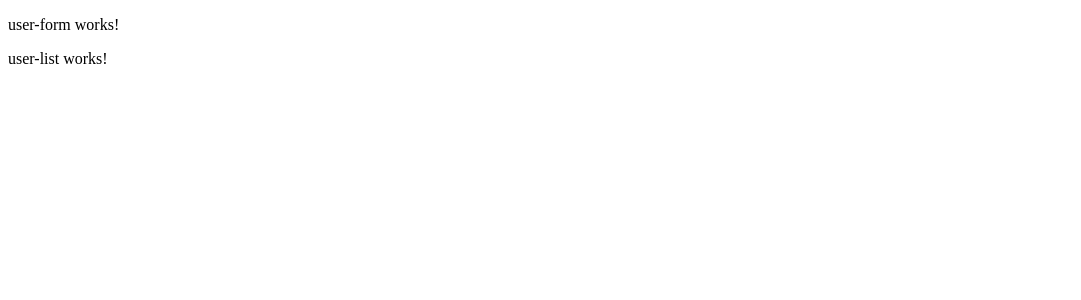
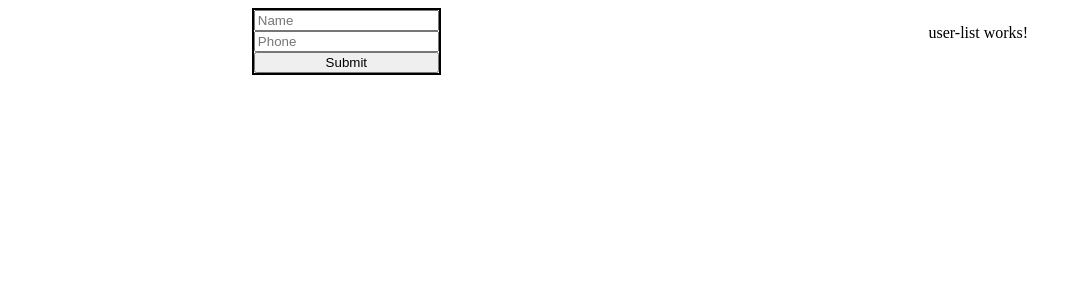
Before and after one commit to HolyMelonSeed/SimpleUserFormApp, an Angular app: page / in a window 1280 px wide. Shown: the top 300 px of the page, without its empty margins (0-1081 px from the left). Built offline with nearby package versions, Linux system fonts and the light colour scheme.

Commit message:
Basic page, basic form, move list-item into user-list folder

```diff
--- a/src/app/app.scss
+++ b/src/app/app.scss
@@ -0,0 +1,5 @@
+.content {
+    display: flex;
+    justify-content: space-around;
+    flex: 1 1;
+}
--- a/src/app/components/user-form/user-form.html
+++ b/src/app/components/user-form/user-form.html
@@ -1 +1,5 @@
-<p>user-form works!</p>
+<form [formGroup]="userForm" (ngSubmit)="OnSubmit()">
+    <input name="name" placeholder="Name" formControlName="name">
+    <input name="phone" placeholder="Phone" formControlName="phone">
+    <button type="submit">Submit</button>
+</form>
--- a/src/app/components/user-form/user-form.scss
+++ b/src/app/components/user-form/user-form.scss
@@ -0,0 +1,5 @@
+form {
+    border: 2px solid black;
+    display: flex;
+    flex-direction: column;
+}
--- a/src/app/components/user-form/user-form.ts
+++ b/src/app/components/user-form/user-form.ts
@@ -1,11 +1,18 @@
 import { Component } from '@angular/core';
+import { FormControl, FormGroup, ReactiveFormsModule } from '@angular/forms';
 
 @Component({
   selector: 'app-user-form',
-  imports: [],
+  imports: [ReactiveFormsModule],
   templateUrl: './user-form.html',
   styleUrl: './user-form.scss',
 })
 export class UserForm {
-
+OnSubmit() {
+  throw new Error('Method not implemented.');
 }
+  userForm = new FormGroup({
+    name: new FormControl(''),
+    phone: new FormControl('')
+  })
+}
```
Also changed, not shown: src/app/components/user-list/user-list-item/user-list-item.html (renamed from src/app/components/user-list-item/user-list-item.html), src/app/components/user-list/user-list-item/user-list-item.scss (added), src/app/components/user-list/user-list-item/user-list-item.ts (renamed from src/app/components/user-list-item/user-list-item.ts), 1 other file (tests, documents, lock files or other folders).
